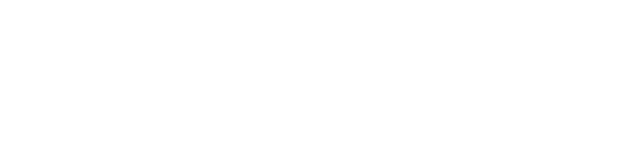
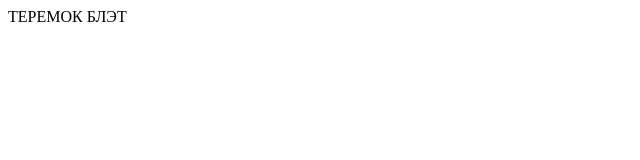
Before and after one commit to LavrovskiyDS/first-project2, a plain HTML site: page index.html in a window 1280 px wide. Shown: the whole page, without its empty margins (0-640 px from the left). Drawn offline with Linux system fonts and the light colour scheme.

Commit message:
Теремок блэт

```diff
--- a/index.html
+++ b/index.html
@@ -6,6 +6,6 @@
     <title>Document</title>
 </head>
 <body>
-
+    ТЕРЕМОК БЛЭТ
 </body>
 </html>
```
